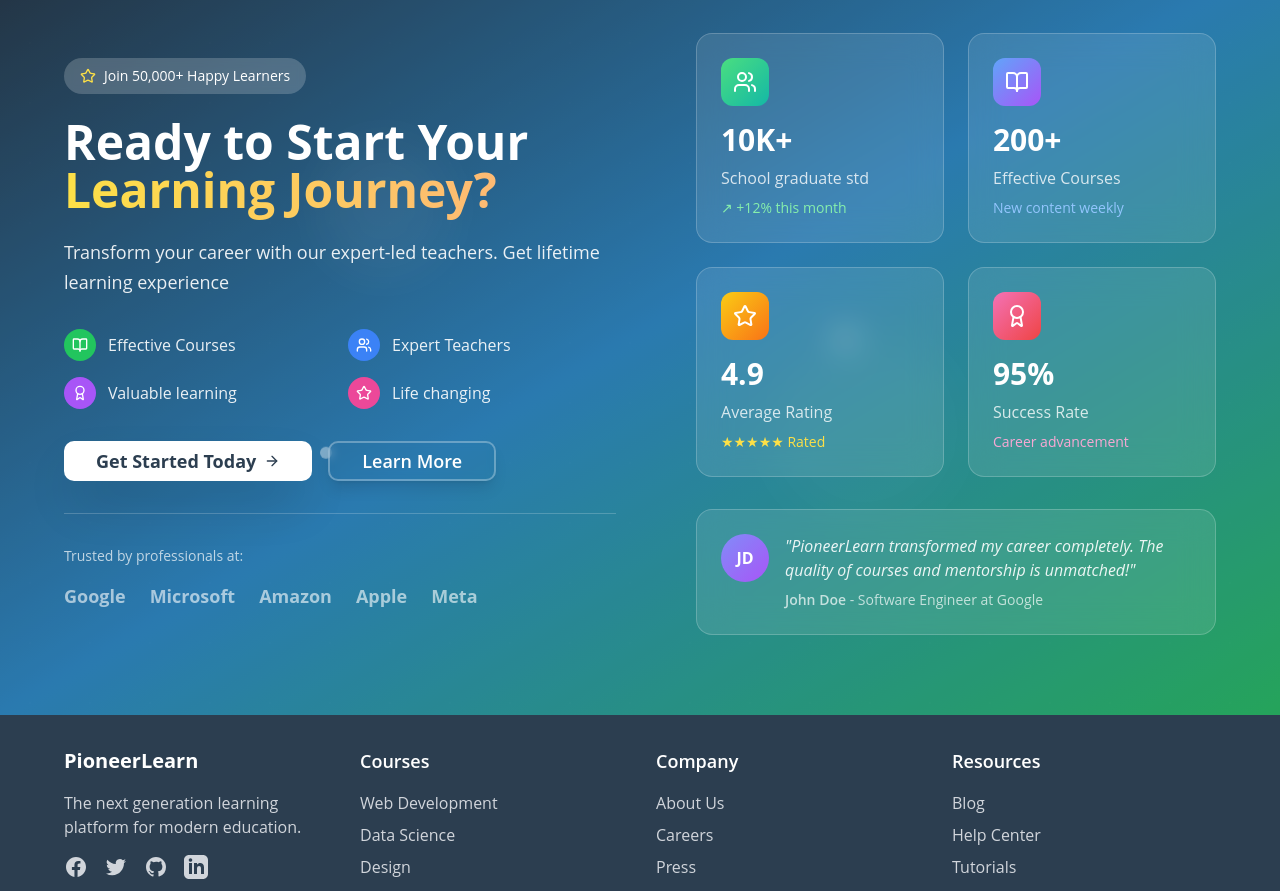
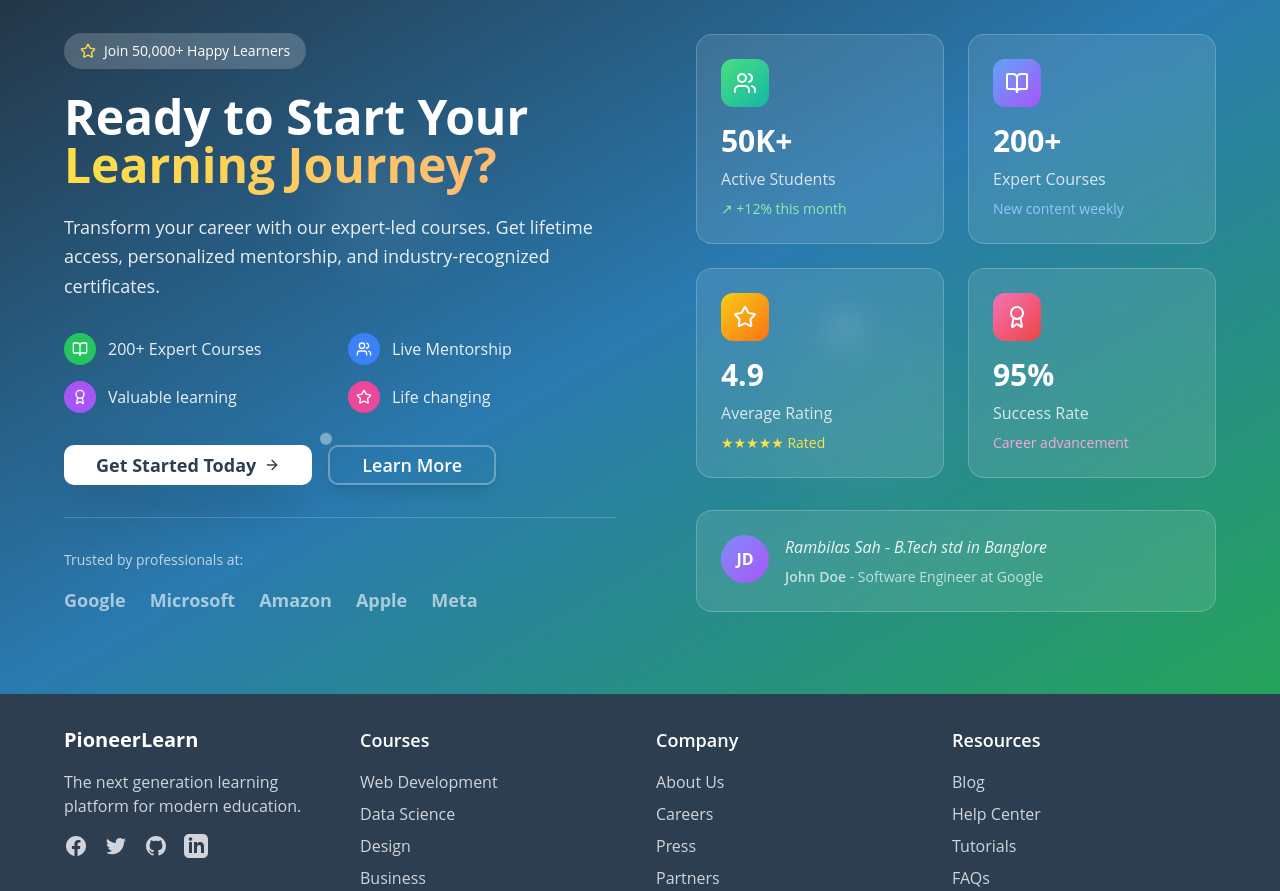
Before and after one commit to romanansdfi/pioneer-learn-verse, a React (Vite) app: page / in a window 1280 px wide. Shown: the part 2640-3531 px from the top of the page. Built offline with nearby package versions, Linux system fonts and the light colour scheme.

Commit message:
Visual edit in Lovable
Edited UI in Lovable

```diff
--- a/src/components/landing/CallToAction.tsx
+++ b/src/components/landing/CallToAction.tsx
@@ -41,7 +41,10 @@ const CallToAction: React.FC = () => {
             </h2>
 
             {/* Description */}
-            <p className="text-lg text-white/90 mb-8 leading-relaxed max-w-xl">Transform your career with our expert-led teachers. Get lifetime learning experience</p>
+            <p className="text-lg text-white/90 mb-8 leading-relaxed max-w-xl">
+              Transform your career with our expert-led courses. Get lifetime access,
+              personalized mentorship, and industry-recognized certificates.
+            </p>
 
             {/* Features List */}
             <div className="grid grid-cols-1 sm:grid-cols-2 gap-4 mb-8">
@@ -49,13 +52,13 @@ const CallToAction: React.FC = () => {
                 <div className="w-8 h-8 bg-green-500 rounded-full flex items-center justify-center mr-3">
                   <BookOpen className="w-4 h-4 text-white" />
                 </div>
-                <span>Effective Courses</span>
+                <span>200+ Expert Courses</span>
               </div>
               <div className="flex items-center text-white/90">
                 <div className="w-8 h-8 bg-blue-500 rounded-full flex items-center justify-center mr-3">
                   <Users className="w-4 h-4 text-white" />
                 </div>
-                <span>Expert Teachers</span>
+                <span>Live Mentorship</span>
               </div>
               <div className="flex items-center text-white/90">
                 <div className="w-8 h-8 bg-purple-500 rounded-full flex items-center justify-center mr-3">
@@ -103,8 +106,8 @@ const CallToAction: React.FC = () => {
                 <div className="w-12 h-12 bg-gradient-to-br from-green-400 to-teal-500 rounded-xl flex items-center justify-center mb-4">
                   <Users className="w-6 h-6 text-white" />
                 </div>
-                <div className="text-3xl font-bold text-white mb-2">10K+</div>
-                <div className="text-white/80">School graduate std</div>
+                <div className="text-3xl font-bold text-white mb-2">50K+</div>
+                <div className="text-white/80">Active Students</div>
                 <div className="text-green-300 text-sm mt-2">↗ +12% this month</div>
               </div>
 
@@ -114,7 +117,7 @@ const CallToAction: React.FC = () => {
                   <BookOpen className="w-6 h-6 text-white" />
                 </div>
                 <div className="text-3xl font-bold text-white mb-2">200+</div>
-                <div className="text-white/80">Effective Courses</div>
+                <div className="text-white/80">Expert Courses</div>
                 <div className="text-blue-300 text-sm mt-2">New content weekly</div>
               </div>
 
@@ -146,9 +149,7 @@ const CallToAction: React.FC = () => {
                   <span className="text-white font-bold">JD</span>
                 </div>
                 <div>
-                  <p className="text-white/90 italic mb-2">
-                    "PioneerLearn transformed my career completely. The quality of courses and mentorship is unmatched!"
-                  </p>
+                  <p className="text-white/90 italic mb-2">Rambilas Sah - B.Tech std in Banglore</p>
                   <div className="text-white/70 text-sm">
                     <span className="font-semibold">John Doe</span> - Software Engineer at Google
                   </div>
```
